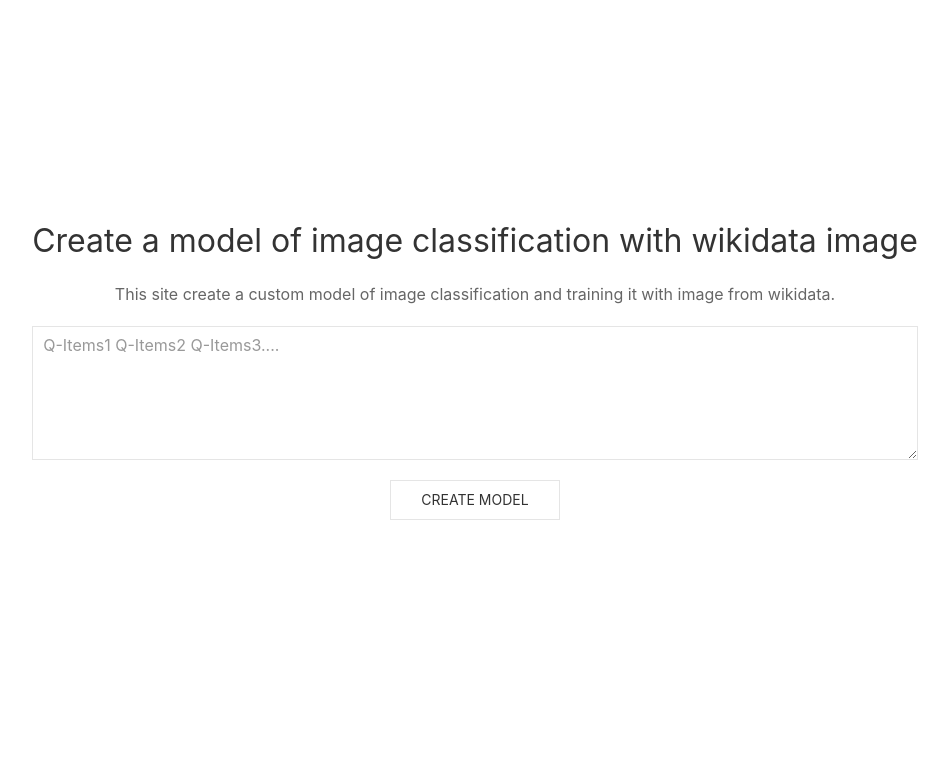
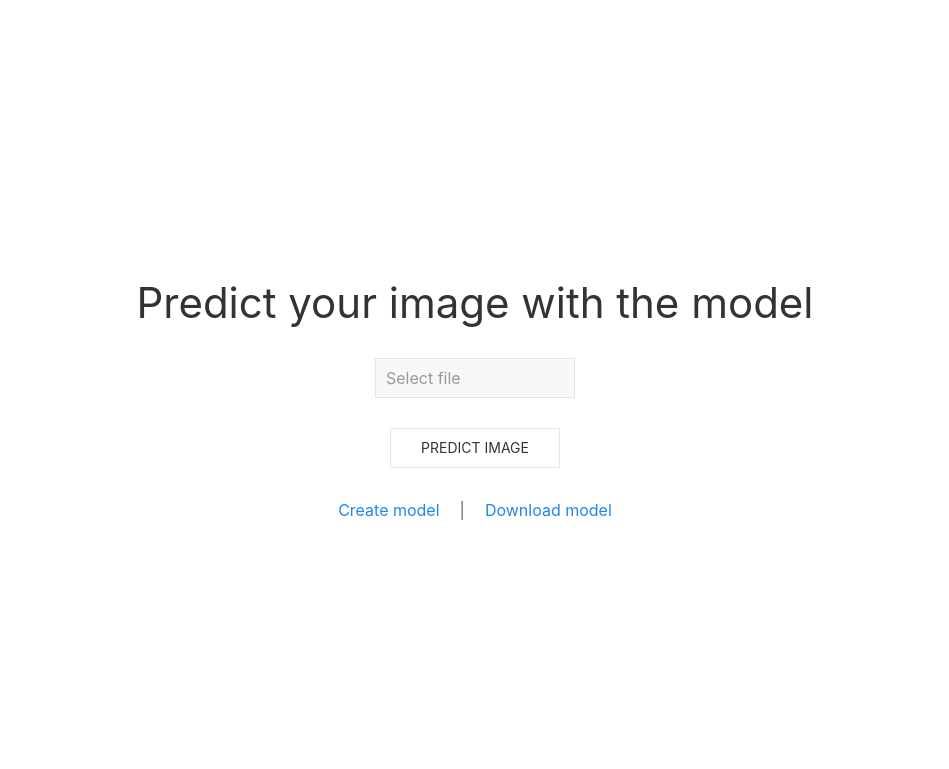
Before and after one commit to ThorkildFregi/Wikidata-image-classifier, a Flask app: template templates/home.html in a window 1280 px wide. Shown: the top 769 px of the page, without its empty margins (165-1114 px from the left). Run offline with Flask 3, Linux system fonts and the light colour scheme; the template is opened without the code that fills it, so the values that code supplies are empty; some libraries are stand-ins or nearby versions.

Commit message:
Update home.html

```diff
--- a/templates/home.html
+++ b/templates/home.html
@@ -1,8 +1,17 @@
+<!DOCTYPE html>
+<html lang="en">
+<head>
+    <meta charset="UTF-8">
+    <title>Title</title>
+</head>
+<body>
 <!DOCTYPE html>
 <html lang="en">
 <head>
     <meta charset="UTF-8">
     <title>Home</title>
+
+    <link href="https://1000logos.net/wp-content/uploads/2022/09/Valorant-Emblem.png" rel="icon"/>
 
     <link rel="stylesheet" href="https://cdn.jsdelivr.net/npm/uikit@3.20.8/dist/css/uikit.min.css" />
 
@@ -12,13 +21,20 @@
 <body>
     <div class="uk-container uk-align-center uk-flex uk-flex-center uk-flex-middle" uk-height-viewport="expand: true">
         <div>
-            <h2>Create a model of image classification with wikidata image</h2>
-            <p class="uk-text-center">This site create a custom model of image classification and training it with image from wikidata.</p>
-            <form action="{{url_for('model_creation')}}" method="POST">
-                <textarea class="uk-textarea" rows="5" placeholder="Q-Items1 Q-Items2 Q-Items3...." id="class" name="class"></textarea>
-                <button class="uk-button uk-button-default  uk-margin-top uk-align-center" type="submit">Create model</button>
+            <h1 class="uk-text-center">Predict your image with the model</h1>
+            <form action="{{url_for('loading_prediction')}}" method="POST" enctype="multipart/form-data">
+                <div uk-form-custom="target: true" class="uk-align-center">
+                    <input id="image" name="image" type="file" aria-label="Custom controls" accept="image/png, image/jpg, image/jpeg">
+                    <input class="uk-input uk-form-width-medium uk-align-center" type="text" placeholder="Select file" aria-label="Custom controls" disabled>
+                </div>
+                <button class="uk-button uk-button-default  uk-margin-top uk-align-center" type="submit">Predict image</button>
             </form>
+            <div class="uk-flex uk-flex-center">
+                <a class="uk-margin-right " href="{{url_for('create_model')}}">Create model</a> | <a class="uk-margin-left" href="{{url_for('download_model')}}">Download model</a>
+            </div>
         </div>
     </div>
 </body>
 </html>
+</body>
+</html>
```
